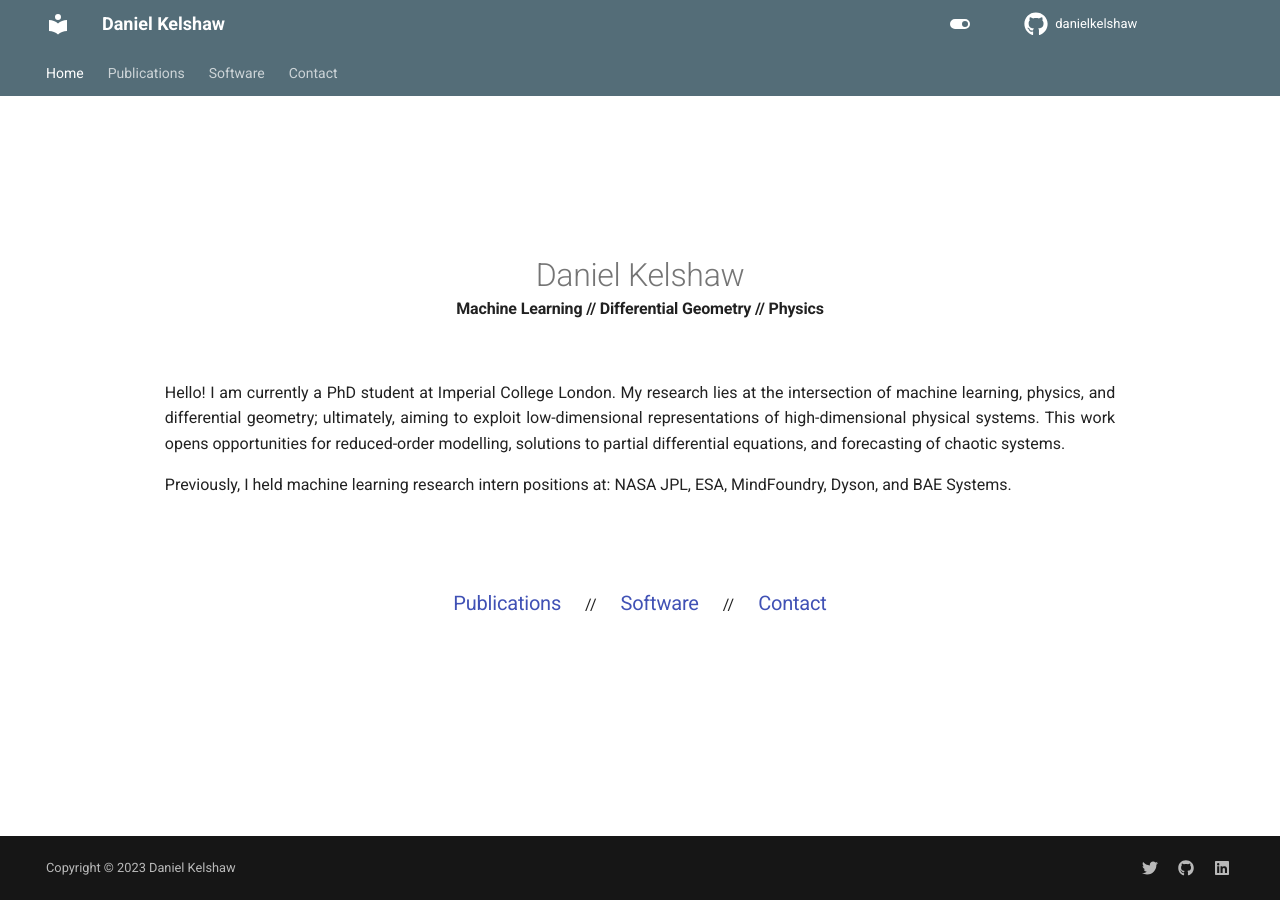
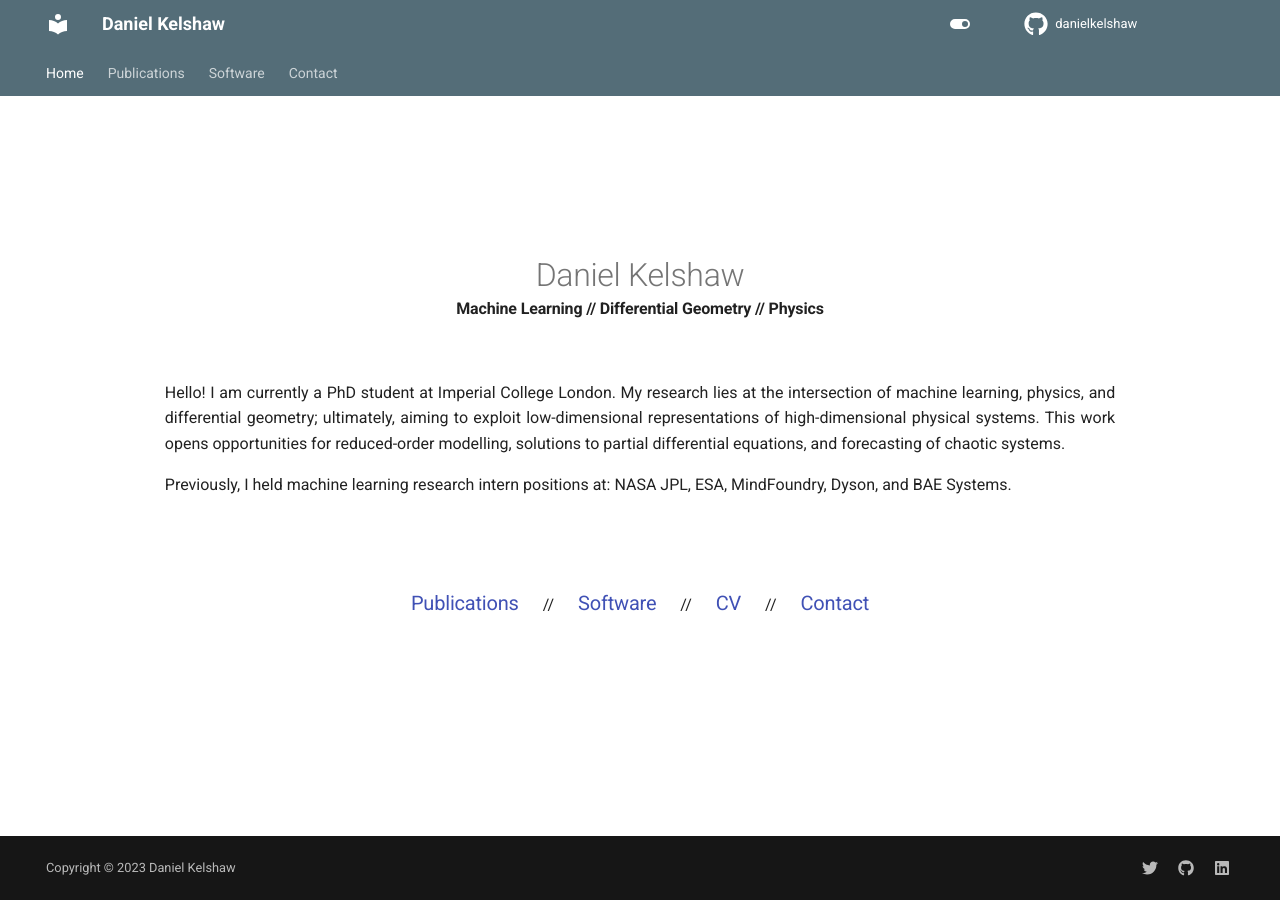
Before and after one commit to danielkelshaw/danielkelshaw.github.io, an MkDocs documentation site: the page built from docs/index.md, in a window 1280 px wide. Built offline with MkDocs 1.6.1 and Material for MkDocs 9.7.7, drawn with Linux system fonts in a browser that asks for light colours.

Commit message:
Added CV.

```diff
--- a/docs/index.md
+++ b/docs/index.md
@@ -42,6 +42,10 @@ NASA JPL, ESA, MindFoundry, Dyson, and BAE Systems.
     </h3>
     //
     <h3 style="display: inline-block; margin-left: 1em; margin-right: 1em">
+    <a href="cv.pdf">CV</a>
+    </h3>
+    //
+    <h3 style="display: inline-block; margin-left: 1em; margin-right: 1em">
     <a href="contact">Contact</a>
     </h3>
 </center>
```
Also changed, not shown: 1 other file.
